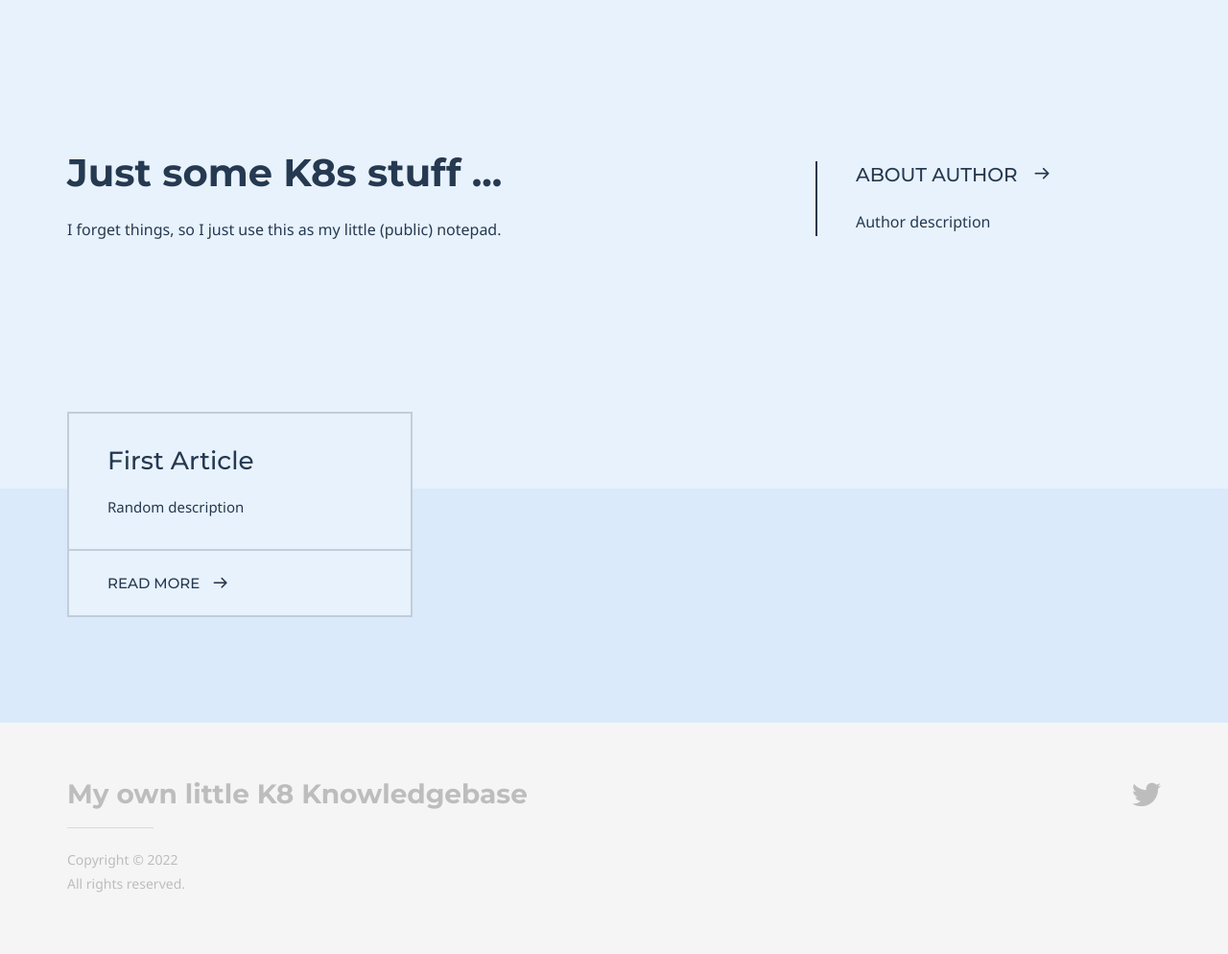
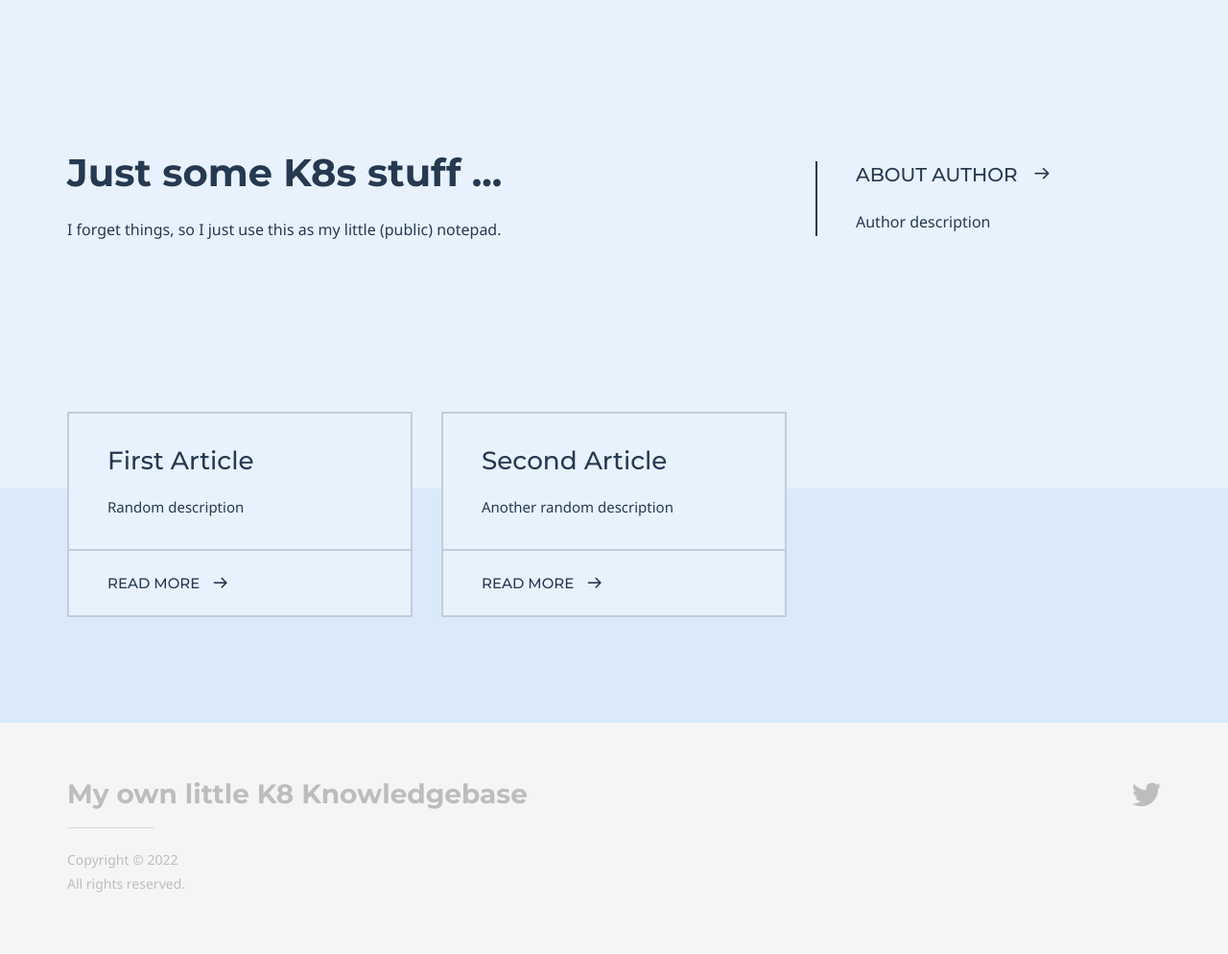
Before and after one commit to k8stuff/Some-K8-Stuff, a Jekyll site: the page built from index.md, in a window 1280 px wide. Shown: the whole page at 96% size. Built offline with Jekyll 4.4.1, drawn with Linux system fonts in a browser that asks for light colours; some web fonts are replaced; some of the changed lines change nothing that is shown.

Commit message:
Update index.md

```diff
--- a/index.md
+++ b/index.md
@@ -29,8 +29,6 @@
       cta: Read more
       url: '#'
 
-# Grid navigation
-grid_navigation2:
     - title: Second Article
       excerpt: Another random description
       cta: Read more
```
